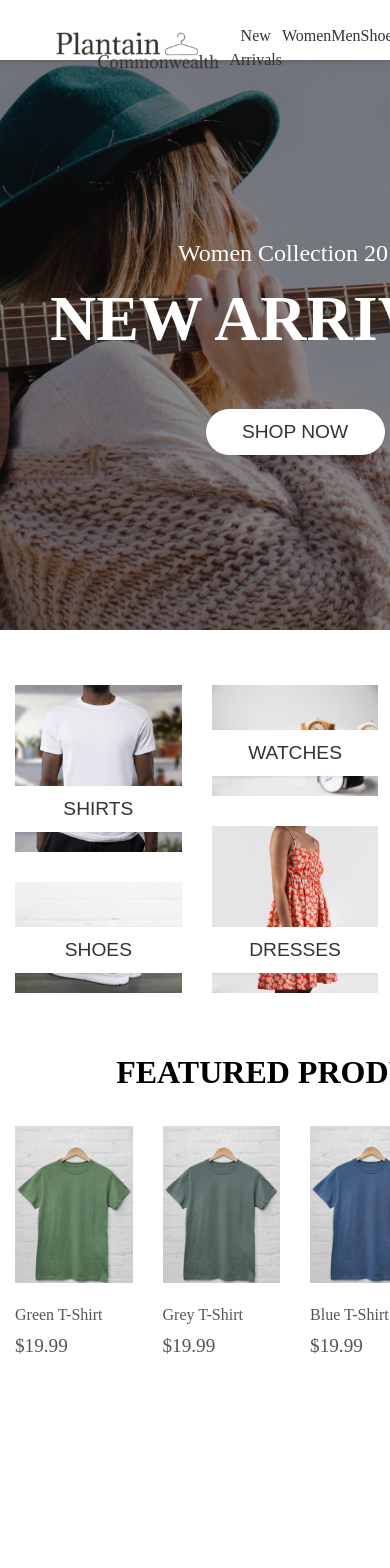
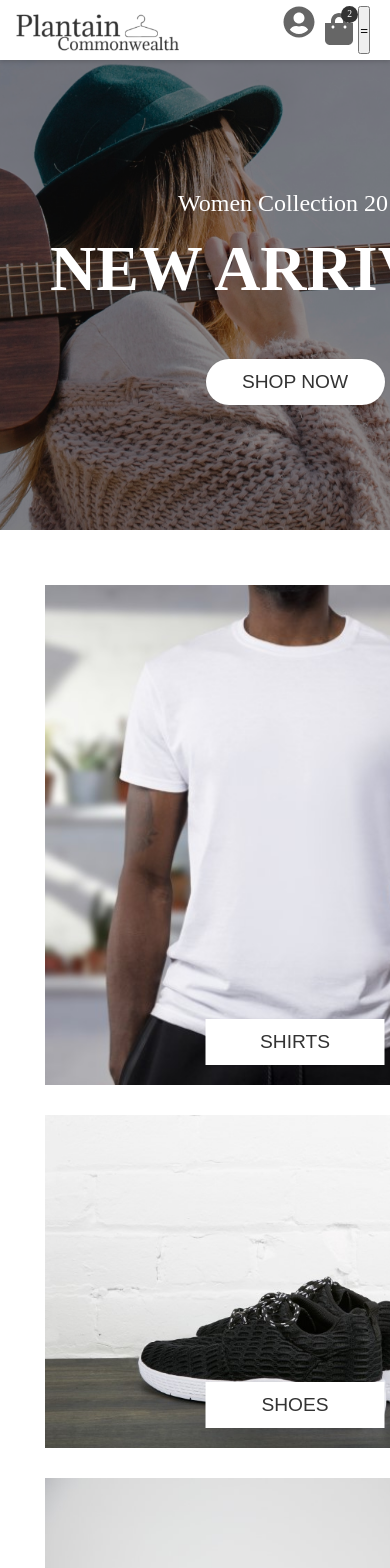
Before and after one commit to paulmathis/plantain-commonwealth, a React (Create React App) app: page / in a window 390 px wide. Shown: the top 1568 px of the page. Built offline with nearby package versions, Linux system fonts and the light colour scheme.

Commit message:
Added more responsive to home, added nav toggle

```diff
--- a/src/components/Header/Nav.js
+++ b/src/components/Header/Nav.js
@@ -1,8 +1,15 @@
+import { css } from 'styled-components';
 import styled from 'styled-components/macro';
+import mediaQueries from '../../util/mediaQueries';
 
 export default styled.nav`
   display: flex;
   justify-content: space-around;
   padding: 0;
   margin: 0;
+
+  ${mediaQueries.desktop(css`
+    flex-direction: column;
+    align-items: flex-start;
+  `)};
 `;
--- a/src/components/Header/NavItem.js
+++ b/src/components/Header/NavItem.js
@@ -1,5 +1,7 @@
+import { css } from 'styled-components';
 import styled from 'styled-components/macro';
 import { Link } from 'react-router-dom';
+import mediaQueries from '../../util/mediaQueries';
 
 export default styled(Link)`
   text-decoration: none;
@@ -9,4 +11,16 @@ export default styled(Link)`
   :hover {
     border-bottom: 1px solid ${({ theme }) => theme.black};
   }
+
+  ${mediaQueries.desktop(css`
+    background-color: ${({ theme }) => theme.brandPrimary};
+    color: white;
+    width: 100%;
+    text-align: start;
+    padding: 10px;
+    border: none;
+    :hover {
+      border: none;
+    }
+  `)};
 `;
--- a/src/components/Header/index.js
+++ b/src/components/Header/index.js
@@ -1,9 +1,11 @@
-import React from 'react';
+import React, { Component } from 'react';
 import styled from 'styled-components/macro';
 import { FontAwesomeIcon } from '@fortawesome/react-fontawesome';
+import { css } from 'styled-components';
 import Nav from './Nav';
 import NavItem from './NavItem';
 import Logo from './Logo';
+import mediaQueries from '../../util/mediaQueries';
 
 const Header = styled.header`
   z-index: 9999;
@@ -14,10 +16,10 @@ const Header = styled.header`
   padding-left: 40px;
   text-align: center;
   display: grid;
-  grid-template-columns: 1fr 1fr 1fr;
+  grid-template-columns: repeat(3, auto);
   align-items: center;
   box-shadow: 0 1px 5px 0px rgba(0, 0, 0, 0.2);
-  height: 60px;
+  min-height: 60px;
   top: 0;
 
   .logo {
@@ -28,12 +30,16 @@ const Header = styled.header`
   .account {
     justify-self: end;
     font-size: 2em;
-    position: relative;
+    display: flex;
     svg {
       margin: 0 5px 0 5px;
       color: ${({ theme }) => theme.lightGrey};
       cursor: pointer;
     }
+  }
+
+  .shopping {
+    position: relative;
   }
 
   span {
@@ -52,12 +58,65 @@ const Header = styled.header`
     align-items: center;
     top: 0;
   }
+
+  .hamburger {
+    display: none;
+  }
+
+  ${mediaQueries.desktop(css`
+    /* padding: 0 20px 0 20px; */
+    padding: 0;
+    grid-template-columns: auto auto;
+    grid-template-rows: auto auto;
+    position: absolute;
+
+    .account {
+      padding-right: 20px;
+    }
+
+    .hamburger {
+      display: block;
+    }
+
+    nav {
+      grid-row: 2;
+      grid-column: 1 / -1;
+      overflow: hidden;
+      transition: max-height 1s;
+    }
+
+    .closed {
+      max-height: 0;
+    }
+
+    .open {
+      max-height: 500px;
+    }
+  `)};
 `;
 
-export default () => (
+export default class extends Component {
+  constructor(props) {
+    super(props);
+
+    this.state = {
+      navOpen: false,
+    };
+
+    this.handleToggle = this.handleToggle.bind(this);
+  }
+
+  handleToggle() {
+    const { navOpen } = this.state;
+    this.setState({ navOpen: !navOpen });
+  }
+
+  render() {
+    const { navOpen } = this.state;
+    return (
       <Header>
         <Logo />
-    <Nav>
+        <Nav className={navOpen ? 'open' : 'closed'}>
           <NavItem to="/">New Arrivals</NavItem>
           <NavItem to="/women">Women</NavItem>
           <NavItem to="/men">Men</NavItem>
@@ -67,8 +126,15 @@ export default () => (
         </Nav>
         <div className="account">
           <FontAwesomeIcon icon="user-circle" />
+          <div className="shopping">
             <FontAwesomeIcon icon="shopping-bag" />
             <span>2</span>
           </div>
+          <button type="button" className="hamburger" onClick={this.handleToggle}>
+            =
+          </button>
+        </div>
       </Header>
     );
+  }
+}
--- a/src/components/Hero.js
+++ b/src/components/Hero.js
@@ -1,4 +1,6 @@
 import styled from 'styled-components/macro';
+import { css } from 'styled-components';
+import mediaQueries from '../util/mediaQueries';
 
 export default styled.section`
   background: linear-gradient(rgba(0, 0, 0, 0.45), rgba(0, 0, 0, 0.45)), url(${props => props.src});
@@ -25,4 +27,8 @@ export default styled.section`
   button {
     margin-top: 42px;
   }
+
+  ${mediaQueries.desktop(css`
+    height: ${props => (props.small ? '300px' : '470px')};
+  `)};
 `;
--- a/src/routes/home/Categories/Grid.js
+++ b/src/routes/home/Categories/Grid.js
@@ -1,8 +1,15 @@
 import styled from 'styled-components/macro';
+import mediaQueries from '../../../util/mediaQueries';
 
 export default styled.section`
   max-height: 800px;
   display: grid;
   grid-template-columns: 1fr 1fr 1fr;
   grid-gap: 30px;
+
+  ${mediaQueries.desktop`
+    grid-template-columns: minmax(auto, 500px);
+    max-height: 100%;
+    justify-content: center;
+  `};
 `;
--- a/src/routes/home/Featured/index.js
+++ b/src/routes/home/Featured/index.js
@@ -8,13 +8,16 @@ import shirtPurple from '../../../assets/purple-t-shirt.jpg';
 
 const Grid = styled.div`
   display: grid;
-  grid-template-columns: 1fr 1fr 1fr 1fr;
+  grid-template-columns: repeat(auto-fill, minmax(auto, 270px));
+  grid-template-rows: auto auto;
+  grid-auto-rows: 0px;
   grid-gap: 30px;
-  grid-template-rows: auto 420px;
+  justify-content: center;
   justify-items: center;
+  overflow: hidden;
 
   h1 {
-    grid-column: span 4;
+    grid-column: 1/-1;
   }
 `;
 
--- /dev/null
+++ b/src/util/mediaQueries.js
@@ -0,0 +1,18 @@
+import { css } from 'styled-components';
+
+const sizes = {
+  desktop: 992,
+  tablet: 768,
+  phone: 576,
+};
+
+// Iterate through the sizes and create a media template
+export default Object.keys(sizes).reduce((acc, label) => {
+  acc[label] = (...args) => css`
+    @media (max-width: ${sizes[label]}px) {
+      ${args};
+    }
+  `;
+
+  return acc;
+}, {});
```
Lines whose indentation alone changed are shown as unchanged.
